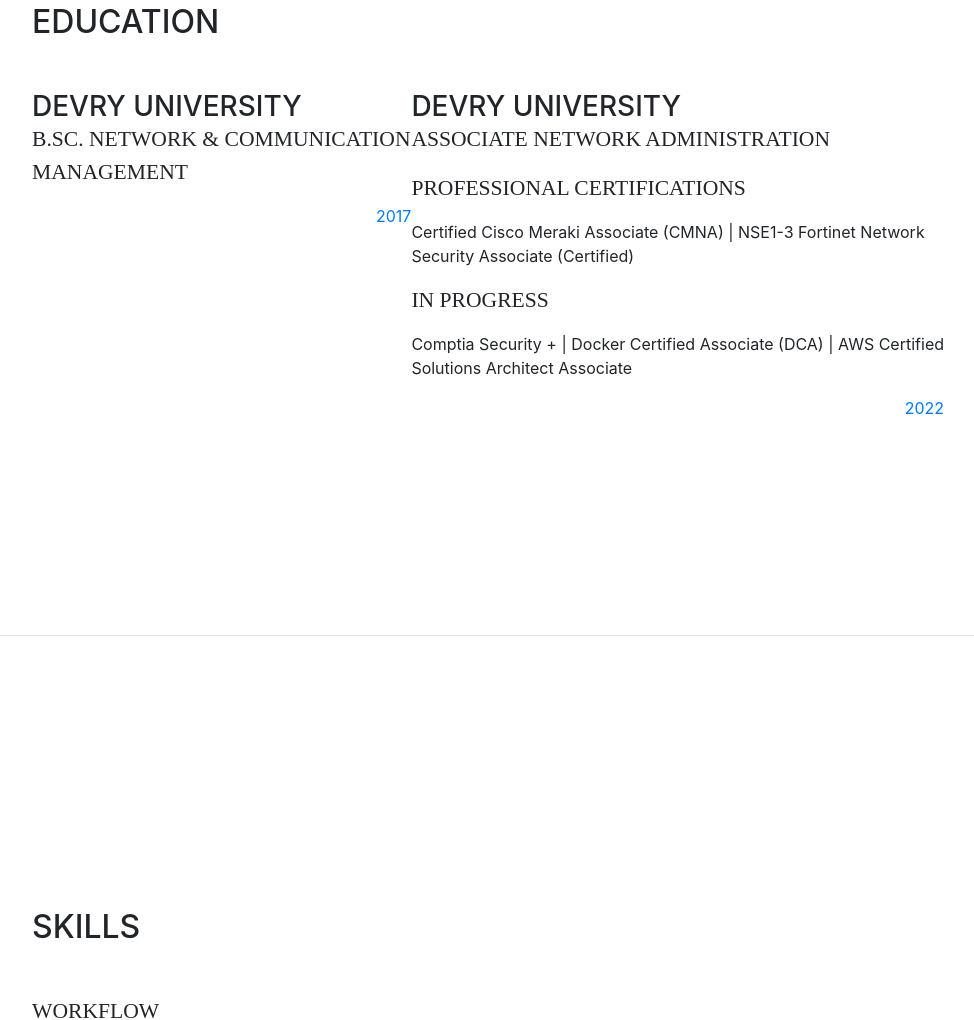
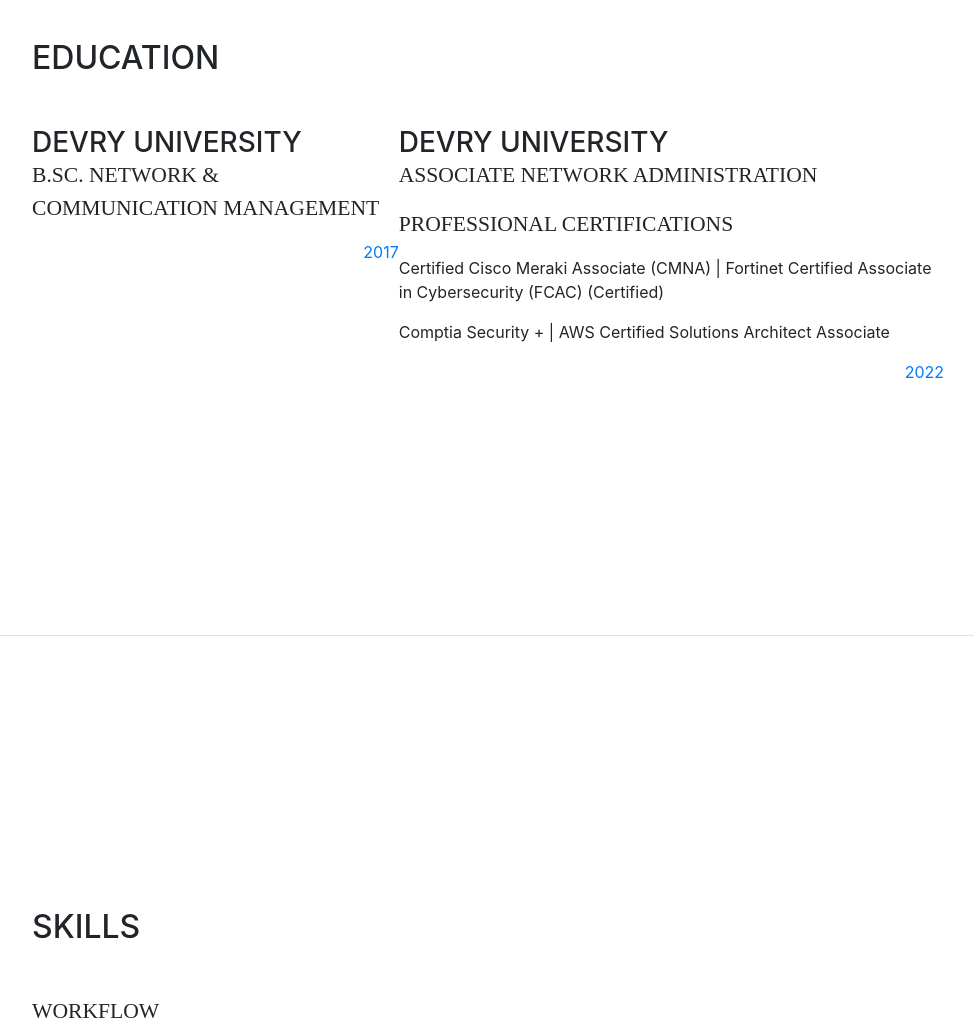
Before and after one commit to folaadelaja/folaadelaja.github.com, a website with bundled scripts: page index.html in a window 1280 px wide. Shown: the part 2643-3663 px from the top of the page, without its empty margins (288-1262 px from the left). Built offline with nearby package versions, Linux system fonts and the light colour scheme; a web font is replaced by a local one.

Commit message:
updated cert areas

```diff
--- a/index.html
+++ b/index.html
@@ -204,11 +204,11 @@
               <div class="subheading mb-3">Associate Network Administration</div>
 				<div class="subheading mb-3">Professional Certifications</div>
               <p>Certified Cisco Meraki Associate (CMNA) |
-                      NSE1-3 Fortinet Network Security Associate (Certified)		</p>
+                      Fortinet Certified Associate in Cybersecurity (FCAC) (Certified)		</p>
 
-			  <div class="subheading mb-3">In progress</div>
+			  <div class="subheading mb-3"></div>
 			  <p>Comptia Security +	|
-Docker Certified Associate (DCA) | AWS Certified Solutions Architect Associate		</p>
+  AWS Certified Solutions Architect Associate		</p>
             <div class="resume-date text-md-right">
               <span class="text-primary">2022</span>
             </div>
```
